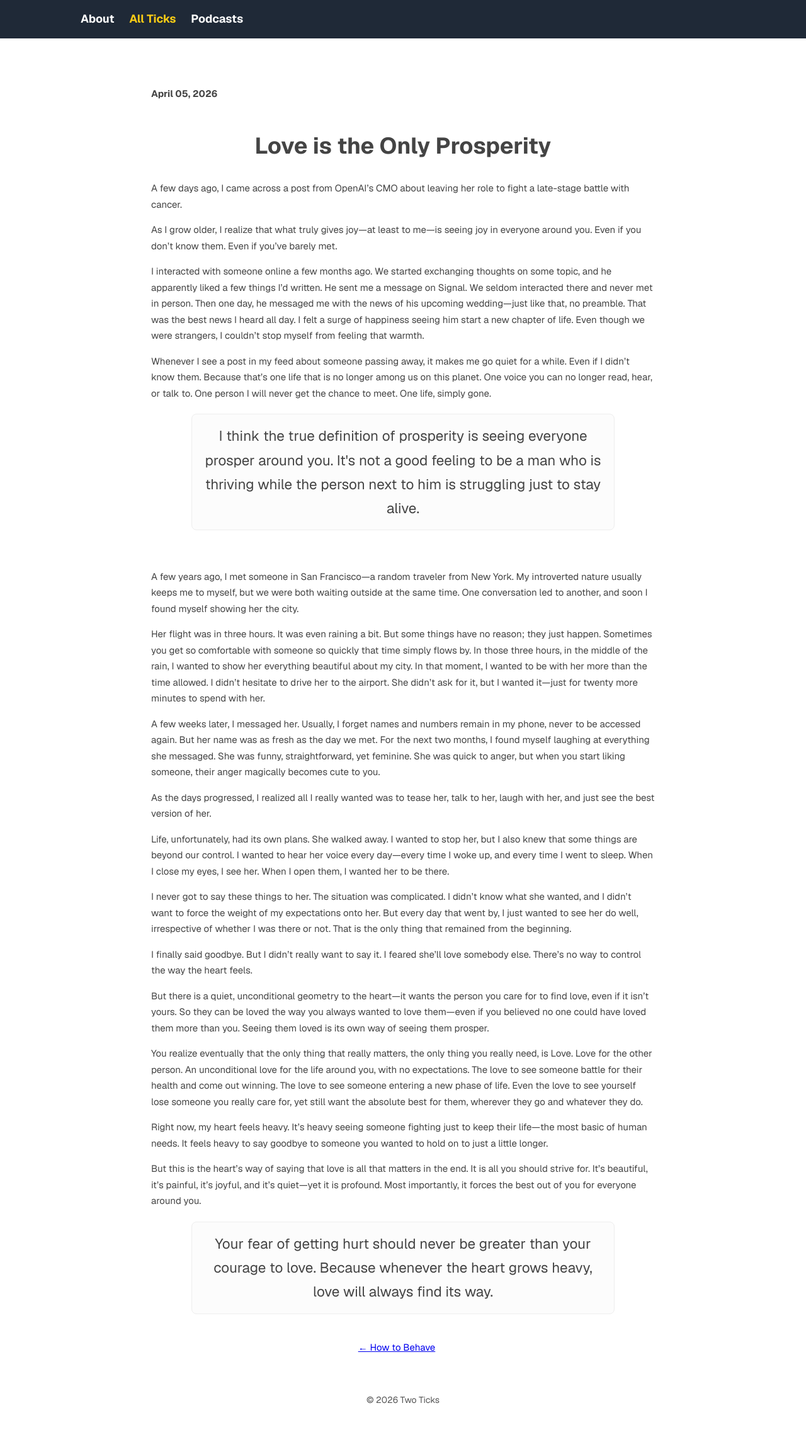
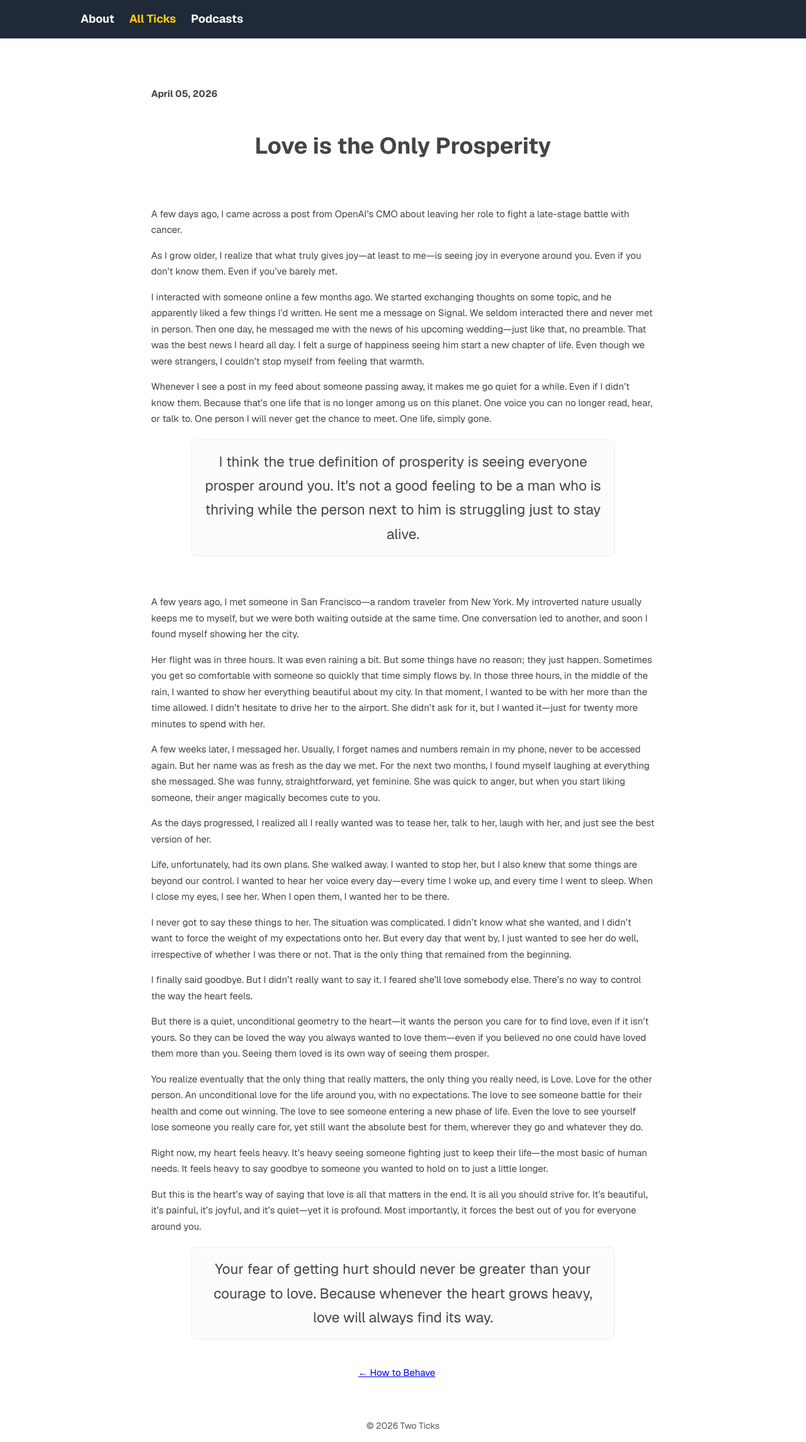
Before and after one commit to trmanish/trmanish.github.io, a Jekyll site: the page built from _posts/2026-04-05-love-is-the-only-prosperity.md, in a window 1280 px wide. Shown: the whole page at 63% size. Built offline with Jekyll 4.4.1, drawn with Linux system fonts in a browser that asks for light colours; before the commit the page ends 2250 px from its top, so only the background shows below that.

```diff
--- a/_posts/2026-04-05-love-is-the-only-prosperity.md
+++ b/_posts/2026-04-05-love-is-the-only-prosperity.md
@@ -7,6 +7,8 @@ layout: post
 <div align="center">
   <h1><strong>Love is the Only Prosperity</strong></h1>
 </div>
+
+<br> <!-- Adds extra spacing -->
 
 A few days ago, I came across a post from OpenAI's CMO about leaving her role to fight a late-stage battle with cancer.
 
```
